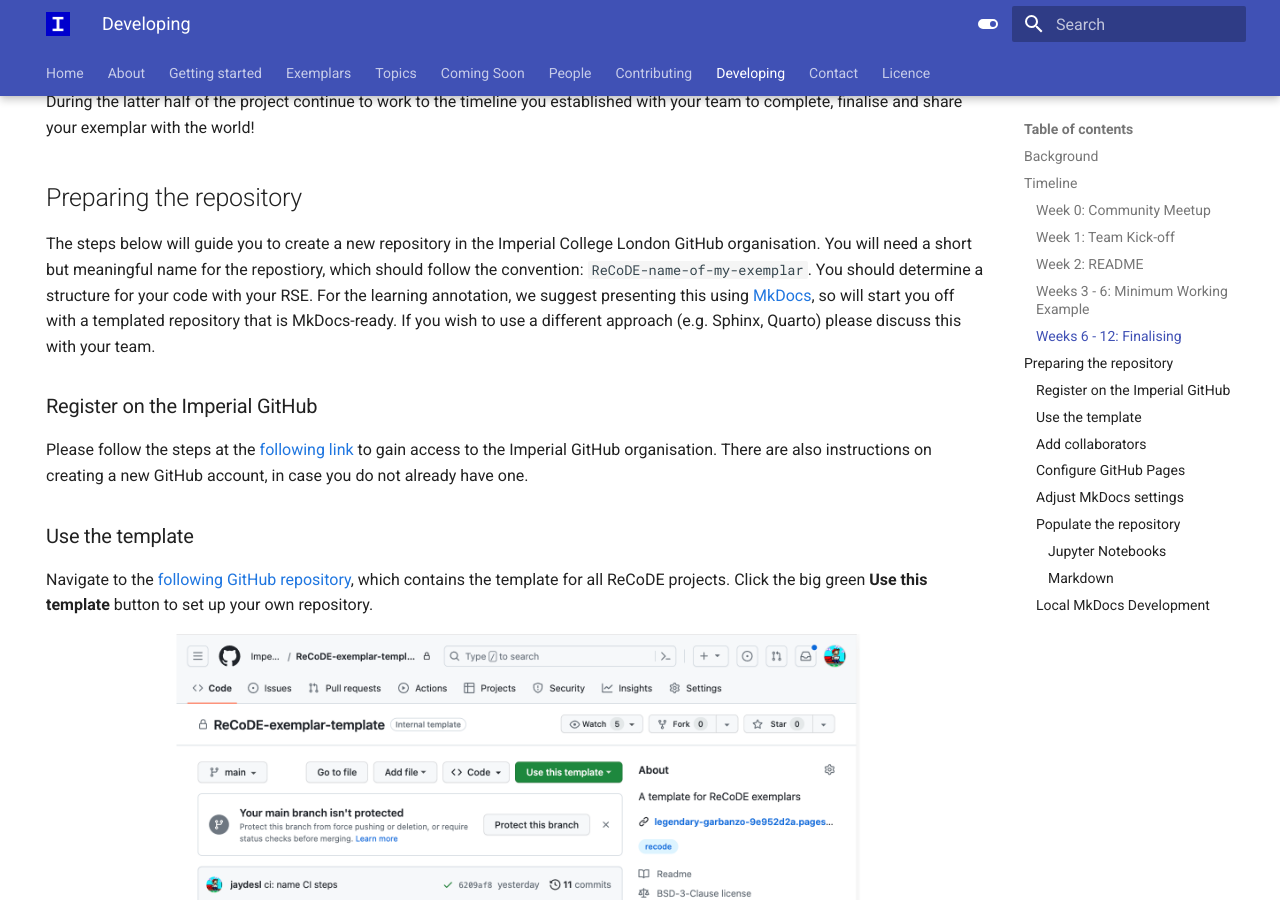
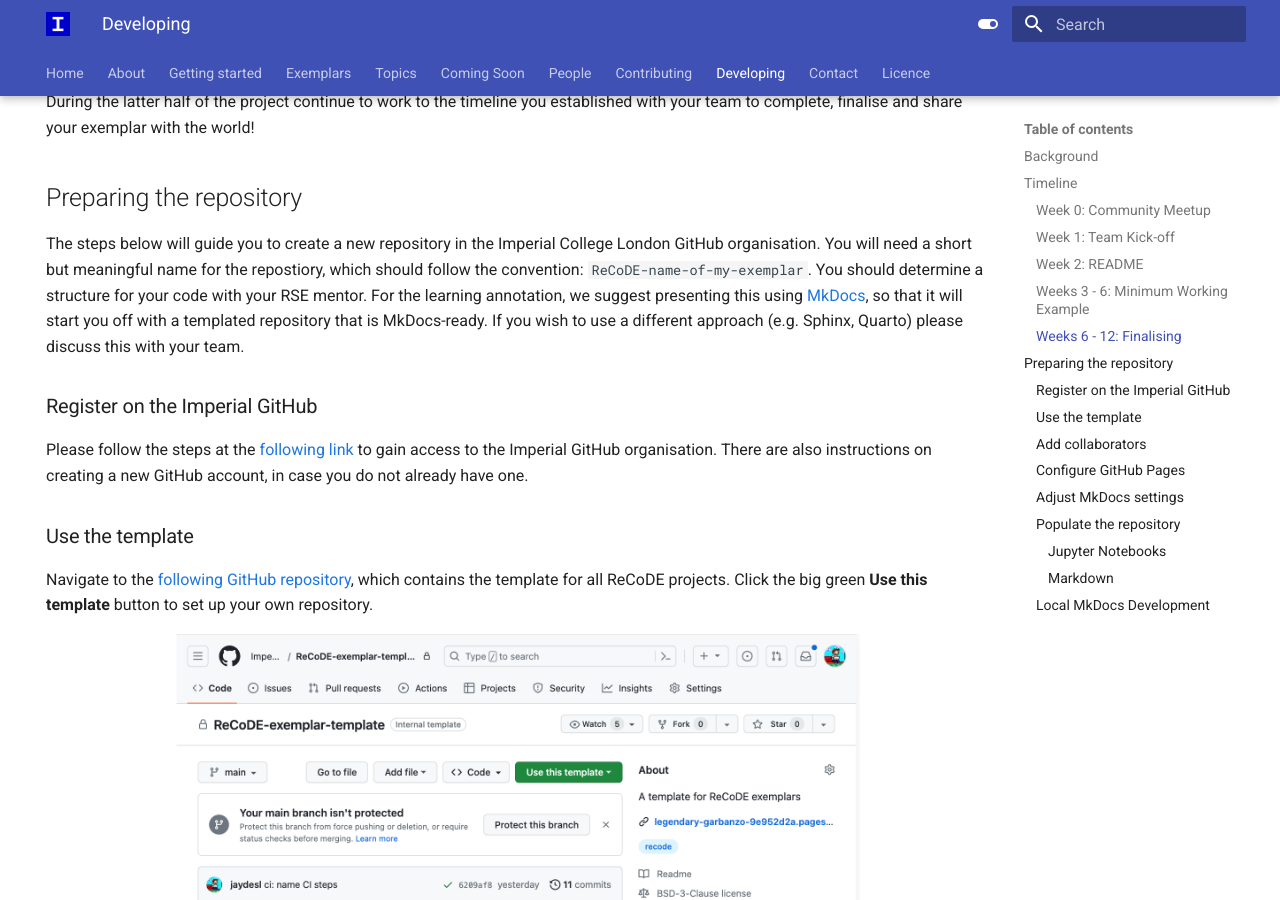
Before and after one commit to ImperialCollegeLondon/ReCoDE-home, an MkDocs documentation site: the page built from docs/developing.md, in a window 1280 px wide and 900 px high, scrolled down 1171 px. Built offline with MkDocs 1.6.1 and Material for MkDocs 9.7.7, drawn with Linux system fonts in a browser that asks for light colours.

Commit message:
Update docs/developing.md
Co-authored-by: Saranjeet Kaur <kaur.saranjeet3@gmail.com>

```diff
--- a/docs/developing.md
+++ b/docs/developing.md
@@ -70,7 +70,7 @@
 
 ## Preparing the repository
 
-The steps below will guide you to create a new repository in the Imperial College London GitHub organisation. You will need a short but meaningful name for the repostiory, which should follow the convention: `ReCoDE-name-of-my-exemplar`. You should determine a structure for your code with your RSE. For the learning annotation, we suggest presenting this using [MkDocs](https://www.mkdocs.org/), so will start you off with a templated repository that is MkDocs-ready. If you wish to use a different approach (e.g. Sphinx, Quarto) please discuss this with your team.
+The steps below will guide you to create a new repository in the Imperial College London GitHub organisation. You will need a short but meaningful name for the repostiory, which should follow the convention: `ReCoDE-name-of-my-exemplar`. You should determine a structure for your code with your RSE mentor. For the learning annotation, we suggest presenting this using [MkDocs](https://www.mkdocs.org/), so that it will start you off with a templated repository that is MkDocs-ready. If you wish to use a different approach (e.g. Sphinx, Quarto) please discuss this with your team.
 
 ### Register on the Imperial GitHub
 
```
